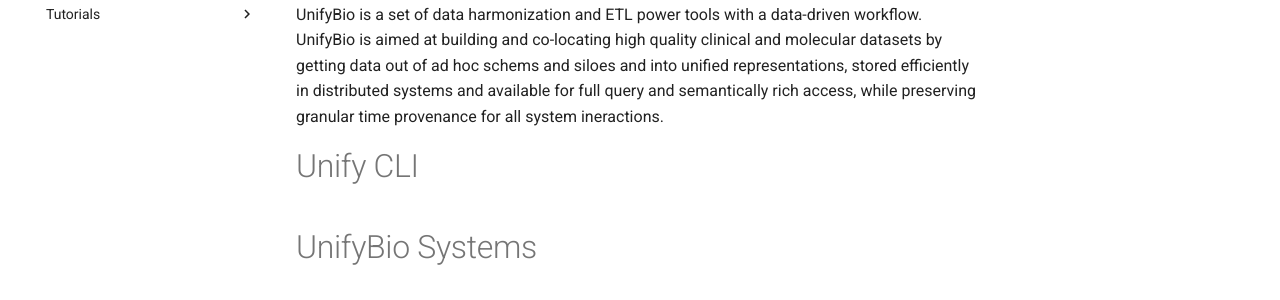
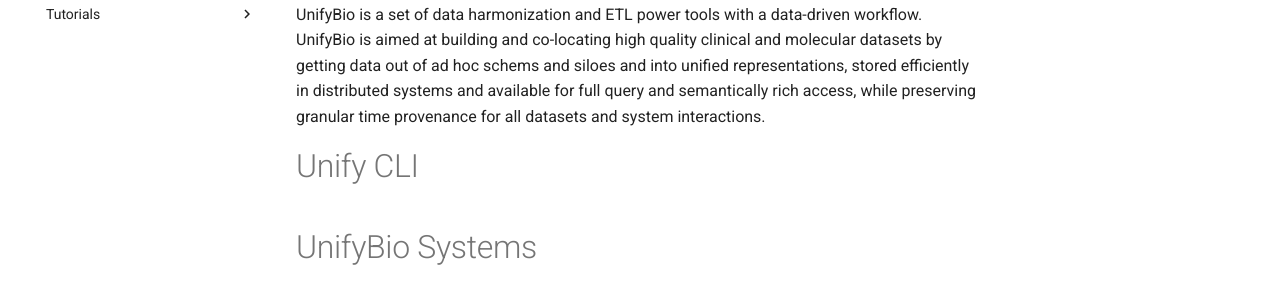
Before and after one commit to UnifyBio/unifybio-site, an MkDocs documentation site: the page built from docs/index.md, in a window 1280 px wide and 966 px high. Shown: the part 178-478 px from the top of the window. Built offline with MkDocs 1.6.1 and Material for MkDocs 9.7.7, drawn with Linux system fonts in a browser that asks for light colours.

Commit message:
type fix

```diff
--- a/docs/index.md
+++ b/docs/index.md
@@ -4,7 +4,7 @@
 UnifyBio is aimed at building and co-locating high quality clinical and molecular datasets
 by getting data out of ad hoc schems and siloes and into unified representations, stored
 efficiently in distributed systems and available for full query and semantically rich access,
-while preserving granular time provenance for all system ineractions.
+while preserving granular time provenance for all datasets and system interactions.
 
 # Unify CLI
 
```
